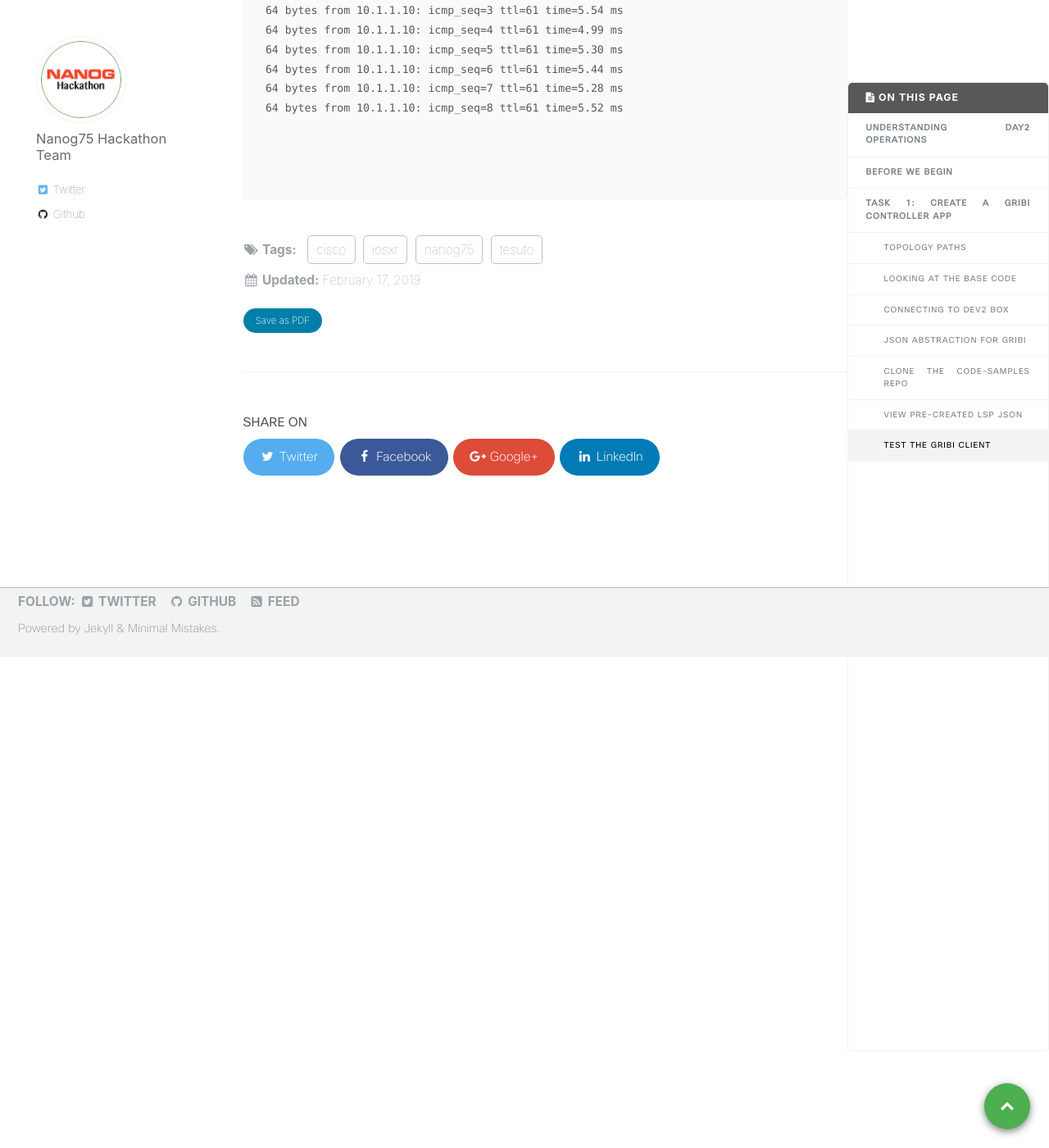
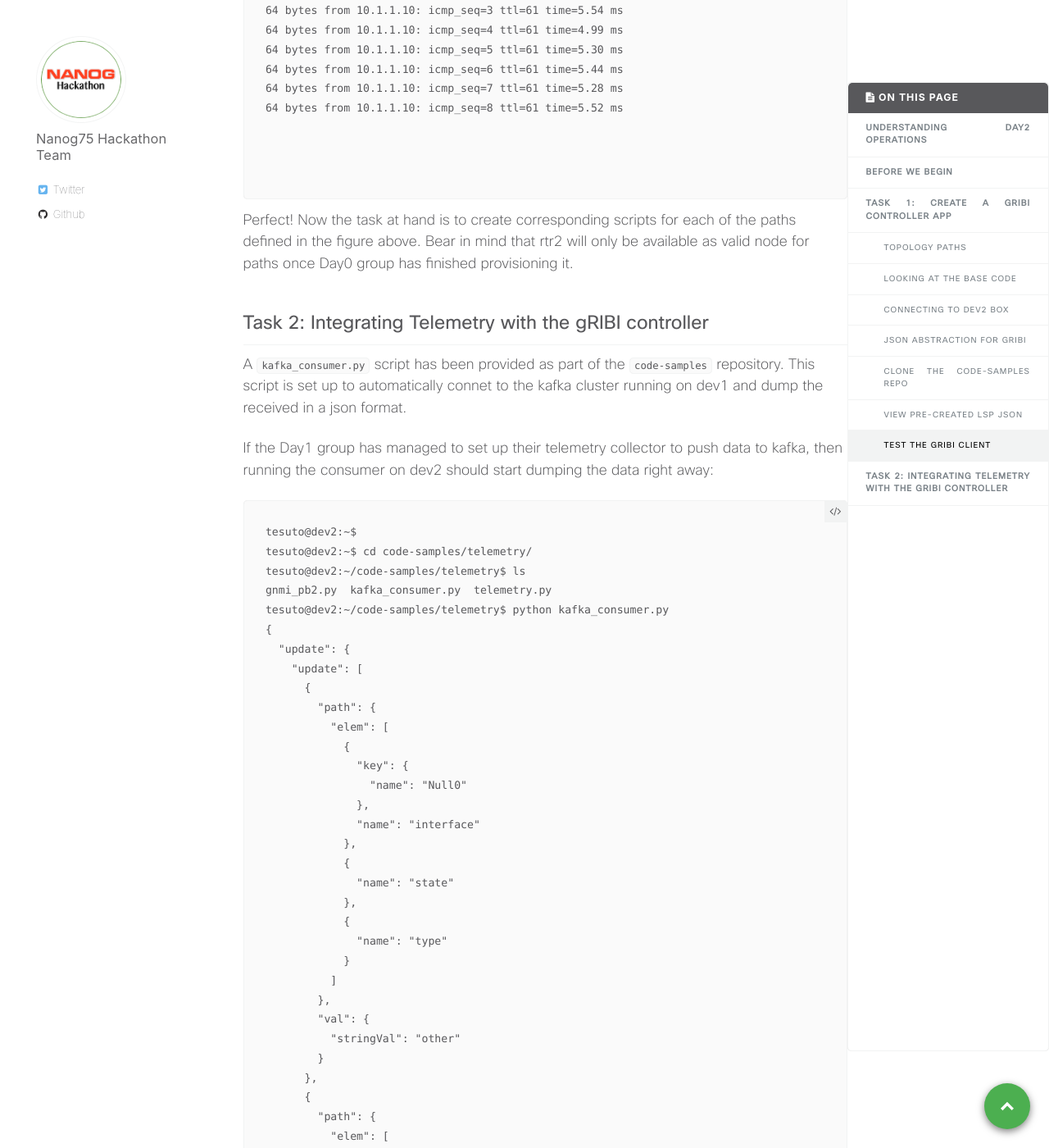
Before and after one commit to nanog75/hackathon, a Jekyll site: the page built from _day2/2019-02-17-traffic-engineering-controller-using-gribi.md, in a window 1280 px wide and 1400 px high, scrolled down 23609 px. Shown: the whole window at 82% size. Built offline with Jekyll 4.4.1, drawn with Linux system fonts in a browser that asks for light colours; some of the changed text lies outside the part shown.

Commit message:
Create 2019-02-17-traffic-engineering-controller-using-gribi.md

````diff
--- a/_day2/2019-02-17-traffic-engineering-controller-using-gribi.md
+++ b/_day2/2019-02-17-traffic-engineering-controller-using-gribi.md
@@ -985,3 +985,78 @@ PING 10.1.1.10 (10.1.1.10) 56(84) bytes of data.
 
 
 ```
+
+
+Perfect! Now the task at hand is to create corresponding scripts for each of the paths defined in the figure above. Bear in mind that rtr2 will only be available as valid node for paths once Day0 group has finished provisioning it.
+
+
+
+
+## Task 2:  Integrating Telemetry with the gRIBI controller
+
+
+A `kafka_consumer.py` script has been provided as part of the `code-samples` repository.
+This script is set up to automatically connet to the kafka cluster running on dev1 and dump the received in a json format.
+
+If the Day1 group has managed to set up their telemetry collector to push data to kafka, then running the consumer on dev2 should start dumping the data right away:
+
+
+```
+tesuto@dev2:~$
+tesuto@dev2:~$ cd code-samples/telemetry/
+tesuto@dev2:~/code-samples/telemetry$ ls
+gnmi_pb2.py  kafka_consumer.py  telemetry.py
+tesuto@dev2:~/code-samples/telemetry$ python kafka_consumer.py
+{
+  "update": {
+    "update": [
+      {
+        "path": {
+          "elem": [
+            {
+              "key": {
+                "name": "Null0"
+              },
+              "name": "interface"
+            },
+            {
+              "name": "state"
+            },
+            {
+              "name": "type"
+            }
+          ]
+        },
+        "val": {
+          "stringVal": "other"
+        }
+      },
+      {
+        "path": {
+          "elem": [
+            {
+              "key": {
+                "name": "Null0"
+              },
+              "name": "interface"
+            },
+            {
+              "name": "state"
+            },
+            {
+              "name": "mtu"
+            }
+          ]
+        },
+        "val": {
+          "uintVal": "1500"
+        }
+
+
+```
+
+
+And there you have it. Interface data streaming to dev2 from the kafka cluster running on dev1.
+Now parse this information to create a snapshot of the state of the interfaces in the network depending upon which router this was gathered for.
+Then when an interface on the router is shut down, parse the DOWN state and trigger an event for the gribi controller to change LSP paths if needed!
+{: .notice--success}
````
